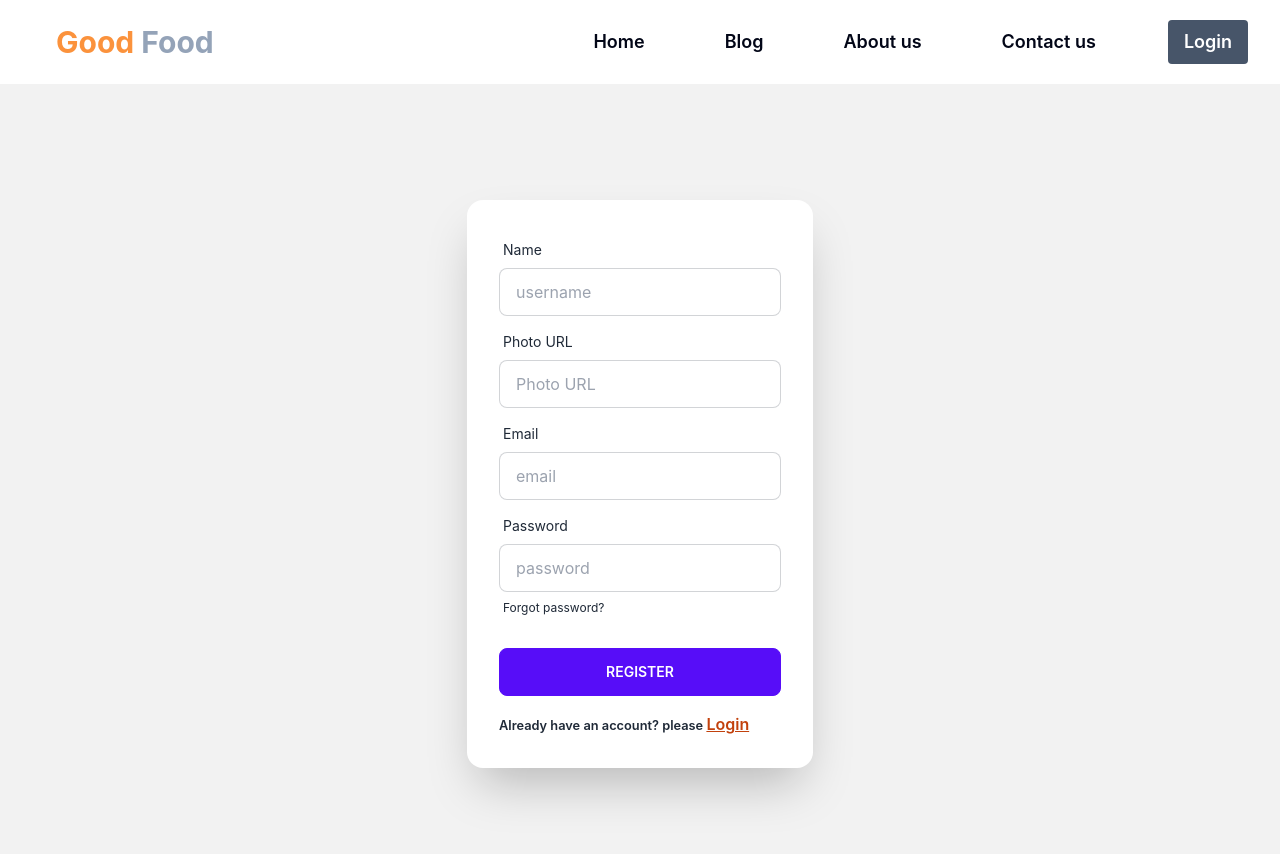
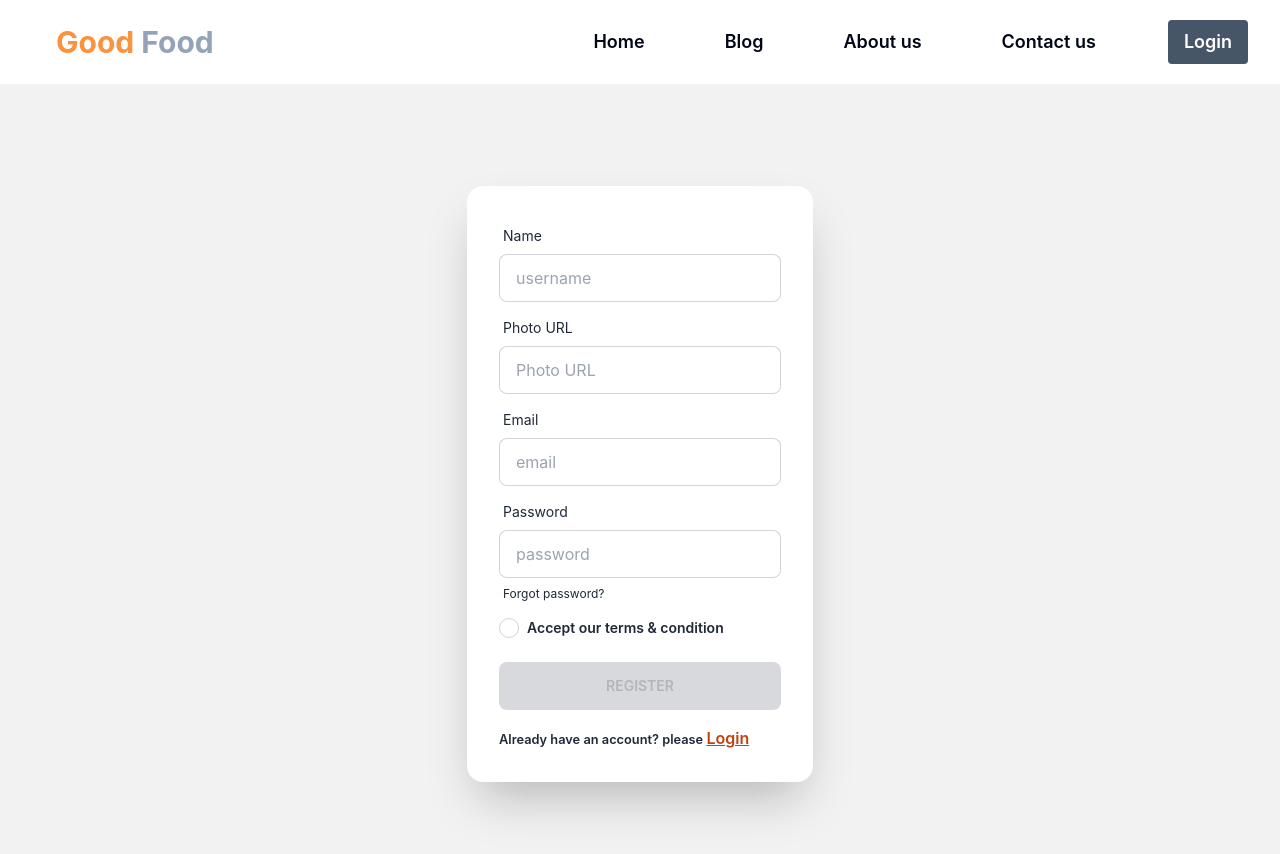
Before and after one commit to Limon-0007/good-food-client, a React (Vite) app: page /register in a window 1280 px wide. Shown: the top 854 px of the page. Built offline with nearby package versions, Linux system fonts and the light colour scheme.

Commit message:
added terms and conditions on register page

```diff
--- a/src/Components/LoginLayout/Register/Register.jsx
+++ b/src/Components/LoginLayout/Register/Register.jsx
@@ -1,17 +1,25 @@
-import React from 'react';
-import { Link } from 'react-router-dom';
+import React, { useState } from "react";
+import { Link } from "react-router-dom";
 
 const Register = () => {
-    const handleSubmit = event => {
-        event.preventDefault()
-        const form = event.target
-        const name = form.name.value
-        const photoURL = form.photo.value
-        const email = form.email.value
-        const password = form.password.value
+  const [checked, setChecked] = useState(false)
+
+  const handleSubmit = (event) => {
+    event.preventDefault();
+    const form = event.target;
+    const name = form.name.value;
+    const photoURL = form.photo.value;
+    const email = form.email.value;
+    const password = form.password.value;
 
     console.log(name, photoURL, email, password);
+  };
+
+  const handleCheckbox = event => {
+    const checkbox = event.target.checked;
+    setChecked(checkbox);
   }
+
   return (
     <div className="hero min-h-screen bg-base-200">
       <div className="hero-content">
@@ -22,37 +30,69 @@ const Register = () => {
               <label className="label">
                 <span className="label-text">Name</span>
               </label>
-                <input type="text" name='name' placeholder="username" className="input input-bordered" />
+              <input
+                type="text"
+                name="name"
+                placeholder="username"
+                className="input input-bordered"
+              />
             </div>
             {/* photo url*/}
             <div className="form-control">
               <label className="label">
                 <span className="label-text">Photo URL</span>
               </label>
-                <input type="text" name='photo' placeholder="Photo URL" className="input input-bordered" />
+              <input
+                type="text"
+                name="photo"
+                placeholder="Photo URL"
+                className="input input-bordered"
+              />
             </div>
             {/* email */}
             <div className="form-control">
               <label className="label">
                 <span className="label-text">Email</span>
               </label>
-                <input type="email" name='email' placeholder="email" className="input input-bordered" />
+              <input
+                type="email"
+                name="email"
+                placeholder="email"
+                className="input input-bordered"
+              />
             </div>
             {/* password */}
             <div className="form-control">
               <label className="label">
                 <span className="label-text">Password</span>
               </label>
-                <input type="password" name='password' placeholder="password" className="input input-bordered" />
+              <input
+                type="password"
+                name="password"
+                placeholder="password"
+                className="input input-bordered"
+              />
               <label className="label">
-                  <a href="#" className="label-text-alt link link-hover">Forgot password?</a>
+                <a href="#" className="label-text-alt link link-hover">
+                  Forgot password?
+                </a>
               </label>
+            </div>
+            {/* checkbox */}
+            <div className="flex gap-2 items-center">
+                <input onClick={handleCheckbox} type="checkbox" name="checkbox" className="checkbox cursor-pointer h-5 w-5 rounded-full" />
+                <span className="label-text font-semibold">Accept our terms & condition</span>
             </div>
             {/* button */}
             <div className="form-control mt-4">
-                <button className="btn btn-primary">Register</button>
+              <button disabled={!checked} className="btn btn-primary">Register</button>
             </div>
-              <p className='font-semibold mt-2'><small>Already have an account? please </small><Link to="/login" className='text-orange-700 underline'>Login</Link></p>
+            <p className="font-semibold mt-2">
+              <small>Already have an account? please </small>
+              <Link to="/login" className="text-orange-700 underline">
+                Login
+              </Link>
+            </p>
           </form>
         </div>
       </div>
--- a/src/Components/Pages/HomeLayout/Home/Chefs/Chefs.jsx
+++ b/src/Components/Pages/HomeLayout/Home/Chefs/Chefs.jsx
@@ -23,7 +23,7 @@ const Chefs = ({ data }) => {
               <p className="font-semibold text-md flex gap-2 items-center"><FaRegHeart/> {singleData.likes}</p>
               <div className="card-actions justify-end">
                 <Link to="details">
-                <button className="bg-slate-600 text-white rounded py-2 px-4 font-semibold hover:bg-slate-900 duration-200">View Recipes</button></Link>
+                <button className="bg-slate-900 text-white rounded py-2 px-4 font-semibold hover:bg-slate-600 duration-200">View Recipes</button></Link>
               </div>
             </div>
           </div>
```
Lines whose indentation alone changed are shown as unchanged.
